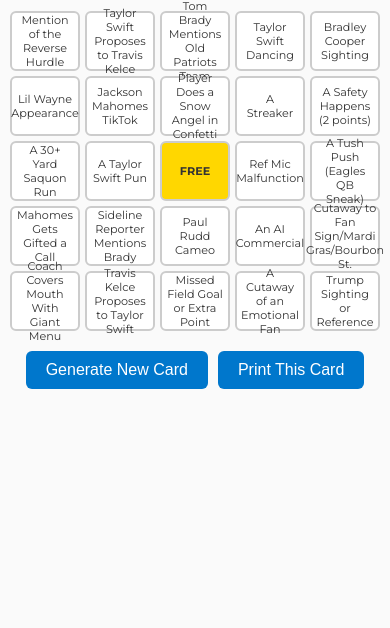
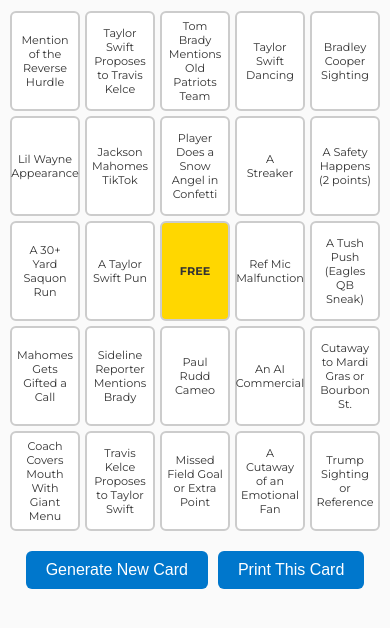
Before and after one commit to acaffelle/casuals-sb-bingo, a plain HTML site: page index.html in a window 390 px wide. Shown: the part 264-892 px from the top of the page. Before the commit the page ends 844 px from the top, so only its background shows below. Drawn offline with Linux system fonts and the light colour scheme.

Commit message:
Update index.html

```diff
--- a/index.html
+++ b/index.html
@@ -123,7 +123,7 @@
       }
       .bingo-cell {
         width: 70px;
-        height: 60px;
+        height: 100px;
         font-size: 0.7rem;
         padding: 5px;
       }
@@ -179,7 +179,7 @@
       "Bradley Cooper Sighting",
       "Jackson Mahomes TikTok",
       "Taylor Swift Dancing",
-      "Cutaway to Fan Sign/Mardi Gras/Bourbon St.",
+      "Cutaway to Mardi Gras or Bourbon St.",
       "An AI Commercial",
       "A 30+ Yard Saquon Run"
     ];
```
